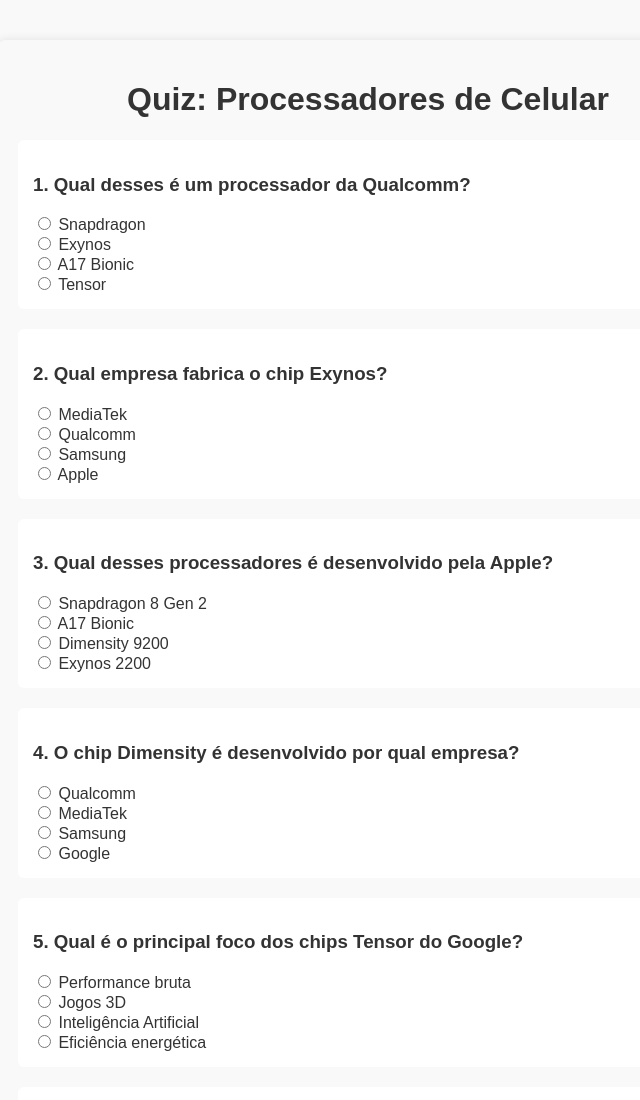
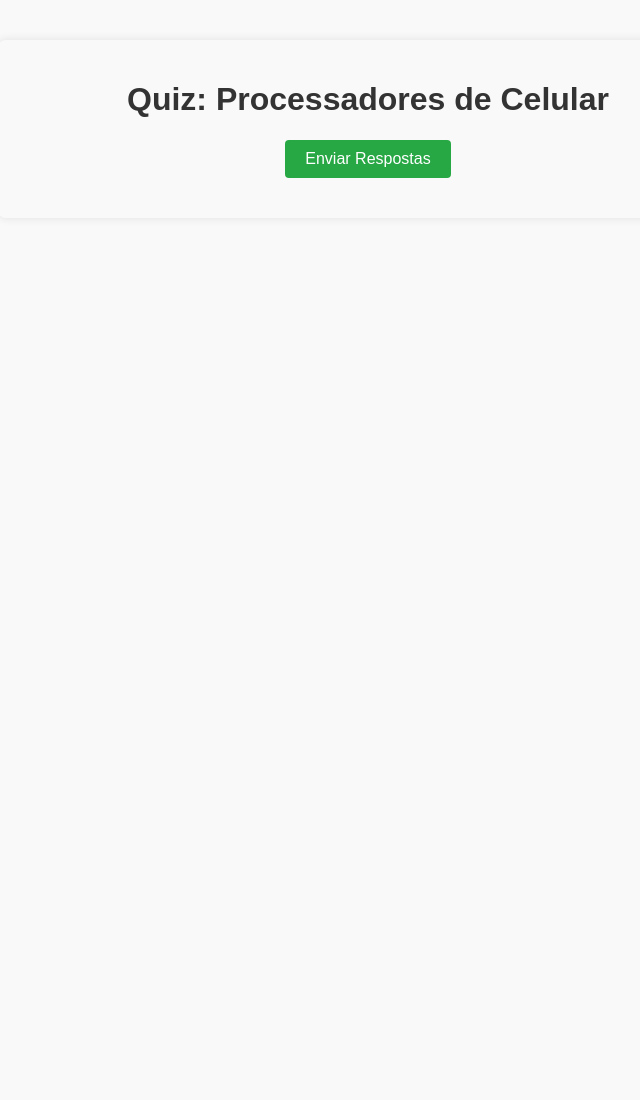
Before and after one commit to arthursostenes/sobreprocessadores, a plain HTML site: page index.html in a window 1280 px wide. Shown: the top 1100 px of the page, without its empty margins (272-912 px from the left). After the commit the page ends 800 px from the top, so only its background shows below. Drawn offline with Linux system fonts and the light colour scheme.

Commit message:
Update index.html

```diff
--- a/index.html
+++ b/index.html
@@ -2,79 +2,20 @@
 <html lang="pt-BR">
 <head>
   <meta charset="UTF-8" />
+  <meta name="viewport" content="width=device-width, initial-scale=1.0">
   <title>Quiz sobre Processadores de Celular</title>
-  <link rel="stylesheet" href="style.css">
+  <link rel="stylesheet" href="style.css" />
 </head>
 <body>
+  <div class="container">
+    <h1>Quiz: Processadores de Celular</h1>
+    <form id="quizForm">
+      <!-- As perguntas serão adicionadas aqui -->
+    </form>
+    <button id="submitBtn">Enviar Respostas</button>
+    <div id="result"></div>
+  </div>
 
-  <h1>Quiz: Processadores de Celular</h1>
-  <form id="quizForm">
-
-    <div class="question">
-      <h3>1. Qual desses é um processador da Qualcomm?</h3>
-      <label><input type="radio" name="q1" value="Snapdragon"> Snapdragon</label><br>
-      <label><input type="radio" name="q1" value="Exynos"> Exynos</label><br>
-      <label><input type="radio" name="q1" value="A17 Bionic"> A17 Bionic</label><br>
-      <label><input type="radio" name="q1" value="Tensor"> Tensor</label>
-    </div>
-
-    <div class="question">
-      <h3>2. Qual empresa fabrica o chip Exynos?</h3>
-      <label><input type="radio" name="q2" value="MediaTek"> MediaTek</label><br>
-      <label><input type="radio" name="q2" value="Qualcomm"> Qualcomm</label><br>
-      <label><input type="radio" name="q2" value="Samsung"> Samsung</label><br>
-      <label><input type="radio" name="q2" value="Apple"> Apple</label>
-    </div>
-
-    <div class="question">
-      <h3>3. Qual desses processadores é desenvolvido pela Apple?</h3>
-      <label><input type="radio" name="q3" value="Snapdragon 8 Gen 2"> Snapdragon 8 Gen 2</label><br>
-      <label><input type="radio" name="q3" value="A17 Bionic"> A17 Bionic</label><br>
-      <label><input type="radio" name="q3" value="Dimensity 9200"> Dimensity 9200</label><br>
-      <label><input type="radio" name="q3" value="Exynos 2200"> Exynos 2200</label>
-    </div>
-
-    <div class="question">
-      <h3>4. O chip Dimensity é desenvolvido por qual empresa?</h3>
-      <label><input type="radio" name="q4" value="Qualcomm"> Qualcomm</label><br>
-      <label><input type="radio" name="q4" value="MediaTek"> MediaTek</label><br>
-      <label><input type="radio" name="q4" value="Samsung"> Samsung</label><br>
-      <label><input type="radio" name="q4" value="Google"> Google</label>
-    </div>
-
-    <div class="question">
-      <h3>5. Qual é o principal foco dos chips Tensor do Google?</h3>
-      <label><input type="radio" name="q5" value="Performance bruta"> Performance bruta</label><br>
-      <label><input type="radio" name="q5" value="Jogos 3D"> Jogos 3D</label><br>
-      <label><input type="radio" name="q5" value="Inteligência Artificial"> Inteligência Artificial</label><br>
-      <label><input type="radio" name="q5" value="Eficiência energética"> Eficiência energética</label>
-    </div>
-
-    <div class="question">
-      <h3>6. Qual tecnologia é usada para fabricar chips mais modernos como o A17?</h3>
-      <label><input type="radio" name="q6" value="10nm"> 10nm</label><br>
-      <label><input type="radio" name="q6" value="7nm"> 7nm</label><br>
-      <label><input type="radio" name="q6" value="5nm"> 5nm</label><br>
-      <label><input type="radio" name="q6" value="3nm"> 3nm</label>
-    </div>
-
-    <div class="question">
-      <h3>7. Qual empresa fabrica fisicamente os chips da Apple?</h3>
-      <label><input type="radio" name="q7" value="Intel"> Intel</label><br>
-      <label><input type="radio" name="q7" value="Samsung"> Samsung</label><br>
-      <label><input type="radio" name="q7" value="TSMC"> TSMC</label><br>
-      <label><input type="radio" name="q7" value="Foxconn"> Foxconn</label>
-    </div>
-
-    <div class="question">
-      <h3>8. O que significa a sigla SoC?</h3>
-      <label><input type="radio" name="q8" value="System of Chips"> System of Chips</label><br>
-      <label><input type="radio" name="q8" value="System on Chip"> System on Chip</label><br>
-      <label><input type="radio" name="q8" value="Secure on Chip"> Secure on Chip</label><br>
-      <label><input type="radio" name="q8" value="Software on Chip"> Software on Chip</label>
-    </div>
-
-    <div class="question">
-      <h3>9. Qual é o principal concorrente do Snapdragon 8 Gen 2?</h3>
-      <label><input type="radio" name="q9" value="A17 Bionic"> A17 Bionic</label><br>
-      <label><input type
+  <script src="script.js"></script>
+</body>
+</html>
```
